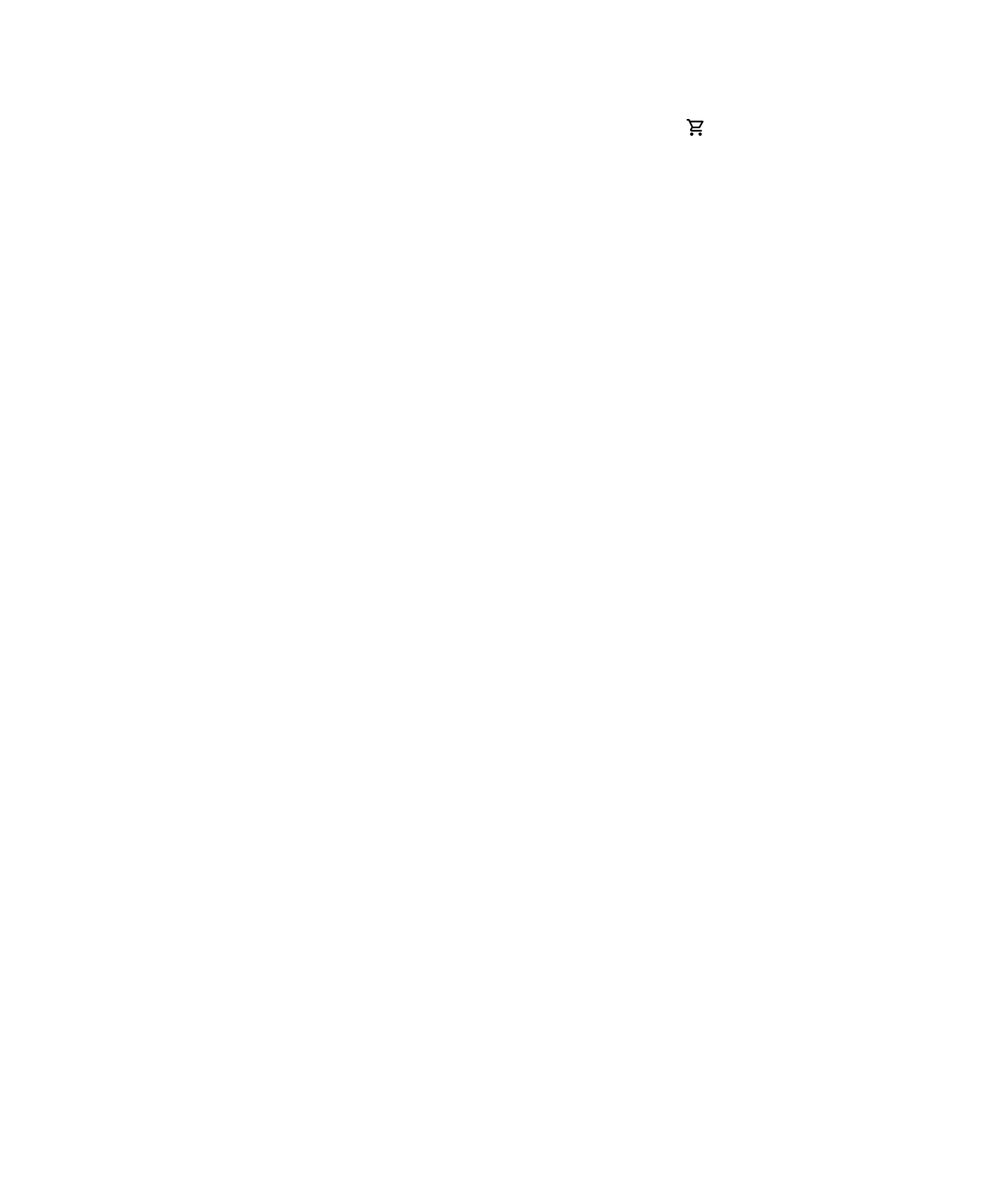
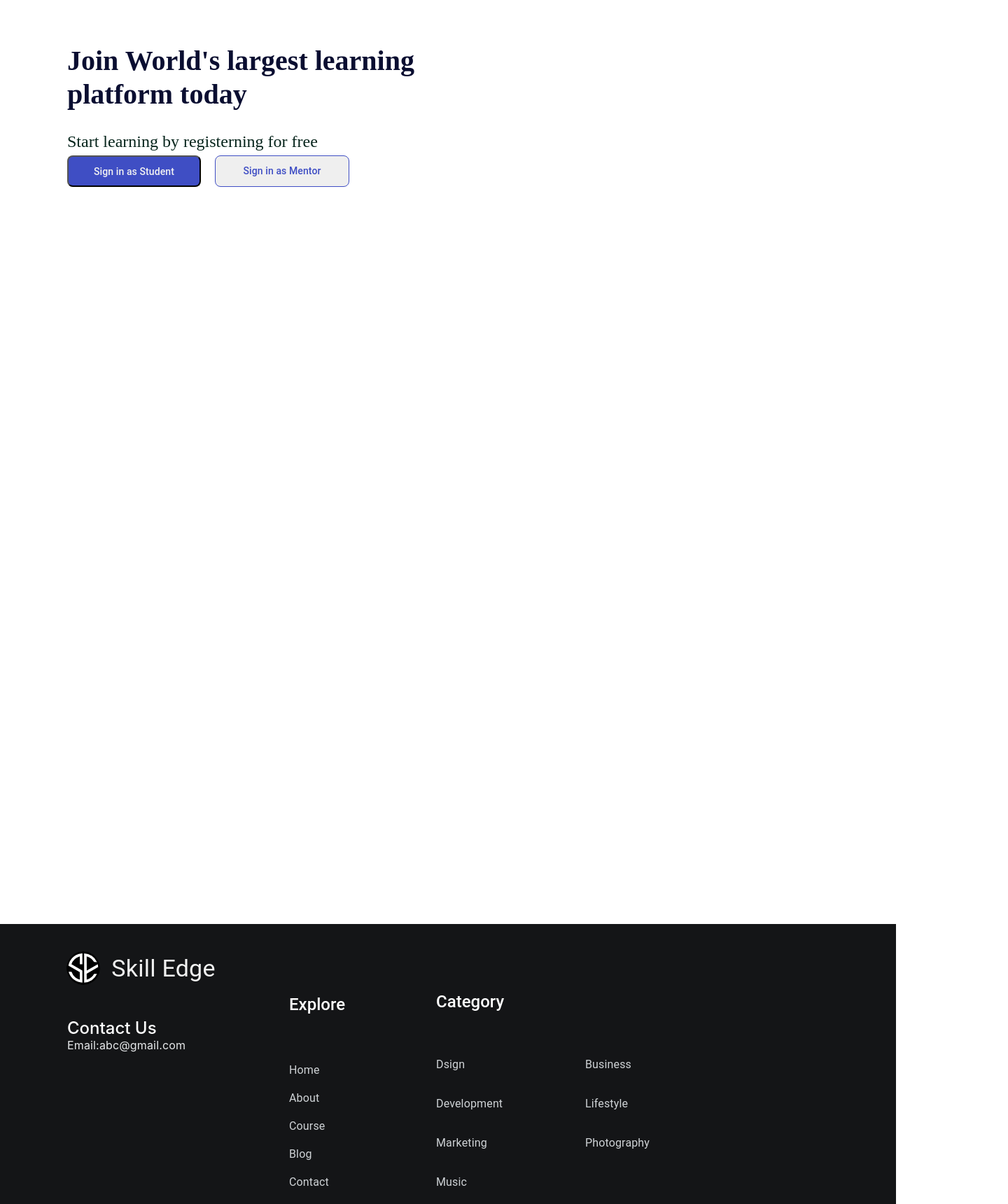
Before and after one commit to AasthaAgrawal444/Skilledge, a React (Create React App) app in the folder my-app/: page / in a window 1280 px wide. Shown: the part 80-1800 px from the top of the page at 70% size, 1440 px wide, since content can reach past the window. Before the commit the page ends 800 px from the top, so only its background shows below. Built offline with nearby package versions, Linux system fonts and the light colour scheme.

Commit message:
Added footer

```diff
--- /dev/null
+++ b/my-app/src/componrnts/footer.css
@@ -0,0 +1,231 @@
+footer{
+    position: absolute;
+ width: 100%;
+ height: 400px;
+ left: 0px;
+ bottom: 0px;
+ top: 1400px;
+ background: #141517;
+}
+
+.Logo{
+    display: flex;
+  flex-direction: row;
+  justify-content: center;
+  align-items: center;
+  padding: 0px;
+  gap: 16px;
+  position: absolute;
+  width: 213px;
+  height: 48px;
+  left: 95px;
+  top: 39px;
+}
+
+.Logo img{
+    width: 48px;
+  height: 48px;
+  flex: none;
+  order: 0;
+  flex-grow: 0;
+}
+.Logo h1{
+    width: 149px;
+  height: 40px;
+  font-family: 'Roboto';
+  font-style: normal;
+  font-weight: 400;
+  font-size: 34px;
+  line-height: 40px;
+  text-align: center;
+  letter-spacing: 0.25px;
+  color: #F2F2F2;
+  flex: none;
+  order: 1;
+  flex-grow: 0;
+}
+
+.category{
+  display: flex;
+  flex-direction: column;
+  align-items: flex-start;
+  padding: 0px;
+  gap: 32px;
+  position: absolute;
+  width: 309px;
+  height: 213px;
+  left: 623px;
+  top: 76px;
+}
+.category h1{
+    width: 105px;
+    height: 33px;
+    font-family: 'Roboto';
+    font-style: normal;
+    font-weight: 500;
+    font-size: 24px;
+    line-height: 28px;
+    display: flex;
+    align-items: flex-end;
+    color: #FFFFFF;
+    flex: none;
+    order: 0;
+    flex-grow: 0;
+}
+.categories{
+    display: flex;
+    flex-direction: row;
+    align-items: flex-start;
+    padding: 0px;
+    gap: 115px;
+
+    width: 309px;
+    height: 148px;
+
+
+    /* Inside auto layout */
+
+    flex: none;
+    order: 1;
+    flex-grow: 0;
+}
+
+.col1{
+    display: flex;
+    flex-direction: column;
+    align-items: flex-start;
+    padding: 0px;
+    /* gap: px; */
+
+    width: 98px;
+    height: 148px;
+
+
+    /* Inside auto layout */
+
+    flex: none;
+    order: 0;
+    flex-grow: 0;
+}
+
+.col1 p{
+font-family: 'Roboto';
+font-style: normal;
+font-weight: 400;
+font-size: 16px;
+line-height: 24px;
+/* or 150% */
+
+display: flex;
+align-items: flex-end;
+letter-spacing: 0.15px;
+color: #CFD3D6;
+flex: none;
+}
+
+.col2{
+    display: flex;
+    flex-direction: column;
+    align-items: flex-start;
+    padding: 0px;
+    /* gap: 16px; */
+
+    width: 96px;
+    height: 107px;
+
+
+    /* Inside auto layout */
+
+    flex: none;
+    order: 1;
+    flex-grow: 0;
+}
+
+.col2 p{
+    font-family: 'Roboto';
+font-style: normal;
+font-weight: 400;
+font-size: 16px;
+line-height: 24px;
+/* or 150% */
+
+display: flex;
+align-items: flex-end;
+letter-spacing: 0.15px;
+
+/* Gray/100 */
+
+color: #CFD3D6;
+
+
+/* Inside auto layout */
+
+flex: none;
+}
+
+.explores{
+    display: flex;
+flex-direction: column;
+align-items: flex-start;
+padding: 0px;
+gap: 32px;
+position: absolute;
+width: 88px;
+height: 254px;
+left: 413px;
+top: 76px;
+}
+.explores h2{
+    width: 88px;
+height: 33px;
+font-family: 'Roboto';
+font-style: normal;
+font-weight: 500;
+font-size: 24px;
+line-height: 28px;
+display: flex;
+align-items: flex-end;
+color: #FFFFFF;
+flex: none;
+order: 0;
+flex-grow: 0;
+}
+.explores p{
+font-family: 'Roboto';
+font-style: normal;
+font-weight: 400;
+font-size: 16px;
+line-height: 24px;
+/* or 150% */
+display: flex;
+align-items: flex-end;
+letter-spacing: 0.15px;
+color: #CFD3D6;
+flex: none;
+order: 1;
+flex-grow: 0;
+}
+
+h3{
+    position: absolute;
+     left: 96px;
+top: 111px;
+font-weight: 500;
+font-size: 24px;
+line-height: 28px;
+display: flex;
+align-items: flex-end;
+color: #FFFFFF;
+}
+
+p1{
+    position: absolute;
+    left: 96px;
+top: 161px;
+font-size: 16px;
+line-height: 24px;
+display: flex;
+align-items: flex-end;
+letter-spacing: 0.15px;
+color: #E7E9EB;
+}
--- /dev/null
+++ b/my-app/src/componrnts/footer.jsx
@@ -0,0 +1,45 @@
+import React from 'react';
+import logo from './images/Skill edge logo-02.svg';
+import './footer.css';
+
+
+function Footer() {
+  return (
+    <footer>
+       <div className='Logo'>
+          <img src={logo} className="logo-icon" alt="logo"/>
+          <h1>Skill Edge</h1>
+       </div>
+       <div className='category'>
+         <h1>Category</h1>
+         <div className='categories'>
+              <div className='col1'>
+                  <p>Dsign</p>
+                  <p>Development</p>
+                  <p>Marketing</p>
+                  <p>Music</p>
+              </div>
+              <div className='col2'>
+                 <p>Business</p>
+                 <p>Lifestyle</p>
+                 <p>Photography</p>
+              </div>
+         </div>
+       </div>
+       <div className='explores'>
+          <h2>Explore</h2>
+          <div>
+             <p>Home</p>
+             <p>About</p>
+             <p>Course</p>
+             <p>Blog</p>
+             <p>Contact</p>
+          </div>
+       </div>
+        <h3>Contact Us</h3>
+        <p1>Email:abc@gmail.com</p1>
+    </footer>
+  )
+}
+
+export default Footer;
--- /dev/null
+++ b/my-app/src/componrnts/landingpg.css
@@ -0,0 +1,135 @@
+.head{
+    display: flex;
+flex-direction: column;
+align-items: flex-start;
+padding: 0px;
+gap: 34px;
+position: absolute;
+width: 534px;
+height: 231px;
+left: 96px;
+top: 116px;
+}
+
+.quote{
+    gap: 24px;
+    width: 534px;
+height: 152px;
+flex: none;
+order: 0;
+flex-grow: 0;
+}
+
+.quote h1{
+    font-family: 'Public Sans';
+    font-style: normal;
+    font-weight: 600;
+    font-size: 40px;
+    line-height: 48px;
+    display: flex;
+align-items: flex-end;
+color: #0A0E31;
+/* Inside auto layout */
+
+flex: none;
+order: 0;
+flex-grow: 0;
+}
+
+.quote p{
+    font-family: 'Public Sans';
+font-style: normal;
+font-weight: 400;
+font-size: 24px;
+line-height: 32px;
+display: flex;
+align-items: flex-end;
+color: #06241B;
+
+/* Inside auto layout */
+
+flex: none;
+order: 1;
+flex-grow: 0;
+}
+
+.head .signin{
+    top: 186px;
+    display: flex;
+flex-direction: row;
+align-items: flex-start;
+padding: 0px;
+gap: 20px;
+
+width: 403px;
+height: 45px;
+flex: none;
+order: 1;
+flex-grow: 0;
+}
+
+.but3{
+    justify-content: center;
+align-items: center;
+padding: 2px 4px;
+
+width: 191px;
+height: 45px;
+font-size: 14px;
+font-weight: 500;
+font-family: 'Roboto';
+color: #F2F2F2;
+letter-spacing: 0.1px;
+/* primary/600 */
+
+background: #3F4EC4;
+border-radius: 8px;
+
+/* Inside auto layout */
+
+flex: none;
+order: 0;
+flex-grow: 0;
+}
+
+.but4{
+    box-sizing: border-box;
+
+/* Auto layout */
+
+display: flex;
+flex-direction: row;
+justify-content: center;
+align-items: center;
+padding: 2px 4px;
+
+width: 192px;
+height: 45px;
+font-family: 'Roboto';
+font-style: normal;
+font-weight: 500;
+font-size: 14px;
+line-height: 21px;
+letter-spacing: 0.1px;
+color: #3F4EC4;
+
+/* primary/600 */
+
+border: 1px solid #3F4EC4;
+border-radius: 8px;
+
+/* Inside auto layout */
+
+flex: none;
+order: 1;
+flex-grow: 0;
+}
+
+landing{
+    position: absolute;
+width: 508px;
+height: 296px;
+left: 836px;
+top: 114px;
+border-radius: 8px;
+}
--- /dev/null
+++ b/my-app/src/componrnts/landingpg.jsx
@@ -0,0 +1,23 @@
+import React from 'react';
+// import landingimg from './images/Landing image.png';
+import './landingpg.css';
+
+function Landingpg() {
+  return (
+    <div>
+      <div className='head'>
+          <div className='quote'>
+            <h1>Join World's largest learning platform today</h1>
+            <p>Start learning by registerning for free</p>
+          </div>
+          <div className='signin'>
+            <button className='but3'>Sign in as Student</button>
+            <button className='but4'>Sign in as Mentor</button>
+          </div>
+      </div>
+      {/* <img src={landingimg} className="landing" alt='land'/> */}
+    </div>
+  )
+}
+
+export default Landingpg;
--- a/my-app/src/componrnts/navbar.css
+++ b/my-app/src/componrnts/navbar.css
@@ -1,6 +1,6 @@
 .navbar{
  height: 64px;
- width: 1440px;
+ width: 100%;
  background: #FFFFFF;
  box-shadow: 0px 2px 2px 0px rgba(0, 0, 0, 0.05);
  display: flex;
@@ -57,7 +57,7 @@ input{
     position: absolute;
     width: 66px;
     height: 29px;
-    left: 1157px;
+    left: 1207px;
     top: 17px;
     background: #292B2F;
     border-radius: 6px;
@@ -74,7 +74,7 @@ input{
     position: absolute;
     width: 75px;
     height: 29px;
-    left: 1247px;
+    left: 1300px;
     top: 17px;
 
     border: 2px solid #000000;
@@ -82,7 +82,7 @@ input{
 }
 
 .cart-icon{
- position: absolute;
+ position: relative;
  left: 76.67%;
  right: 21.67%;
  top: 31.25%;
--- a/my-app/src/componrnts/navbar.jsx
+++ b/my-app/src/componrnts/navbar.jsx
@@ -12,7 +12,10 @@ function Nav() {
              <img src={logo} className="logo-icon" alt="logo"/>
              <h1>Skill Edge</h1>
             </div>
-            <input type="text" placeholder="search"/>
+            <div className="search">
+             <img src="" alt=""/>
+             <input type="text" placeholder="search"/>
+            </div>
             <img src={cart} className="cart-icon" alt="icon"/>
             <button className="but1">Log in</button>
             <button className="but2">Sign in</button>
--- a/my-app/src/index.js
+++ b/my-app/src/index.js
@@ -4,15 +4,19 @@ import './index.css';
 //import App from './App';
 import reportWebVitals from './reportWebVitals';
 import Nav from './componrnts/navbar';
+import Landingpg from './componrnts/landingpg';
+import Footer from './componrnts/footer';
+
+
 
 const root = ReactDOM.createRoot(document.getElementById('root'));
 root.render(
   <React.StrictMode>
     <Nav/>
+    <Landingpg/>
+    <Footer/>
   </React.StrictMode>
 );
 
-// If you want to start measuring performance in your app, pass a function
-// to log results (for example: reportWebVitals(console.log))
-// or send to an analytics endpoint. Learn more: https://bit.ly/CRA-vitals
+
 reportWebVitals();
```
Also changed, not shown: my-app/src/componrnts/images/img_100890.png (added), my-app/src/componrnts/login.css (added), my-app/src/componrnts/login.jsx (added), 1 other file (tests, documents, lock files or other folders).
